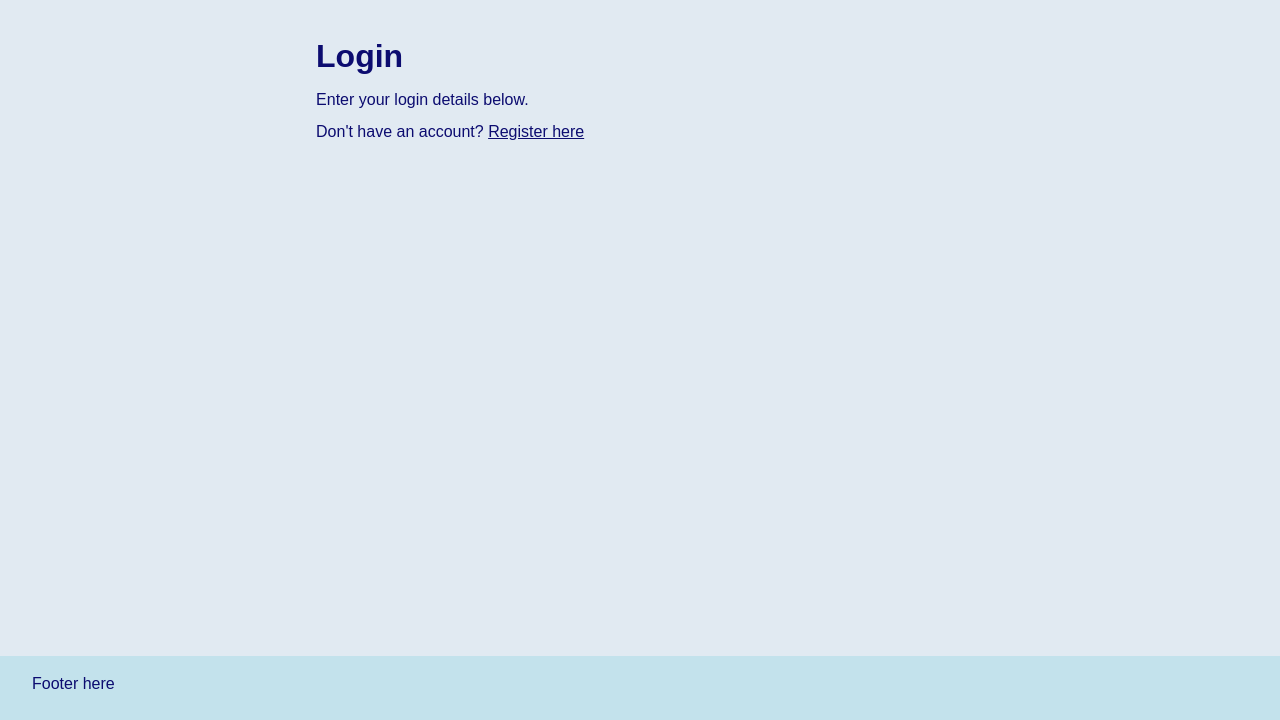
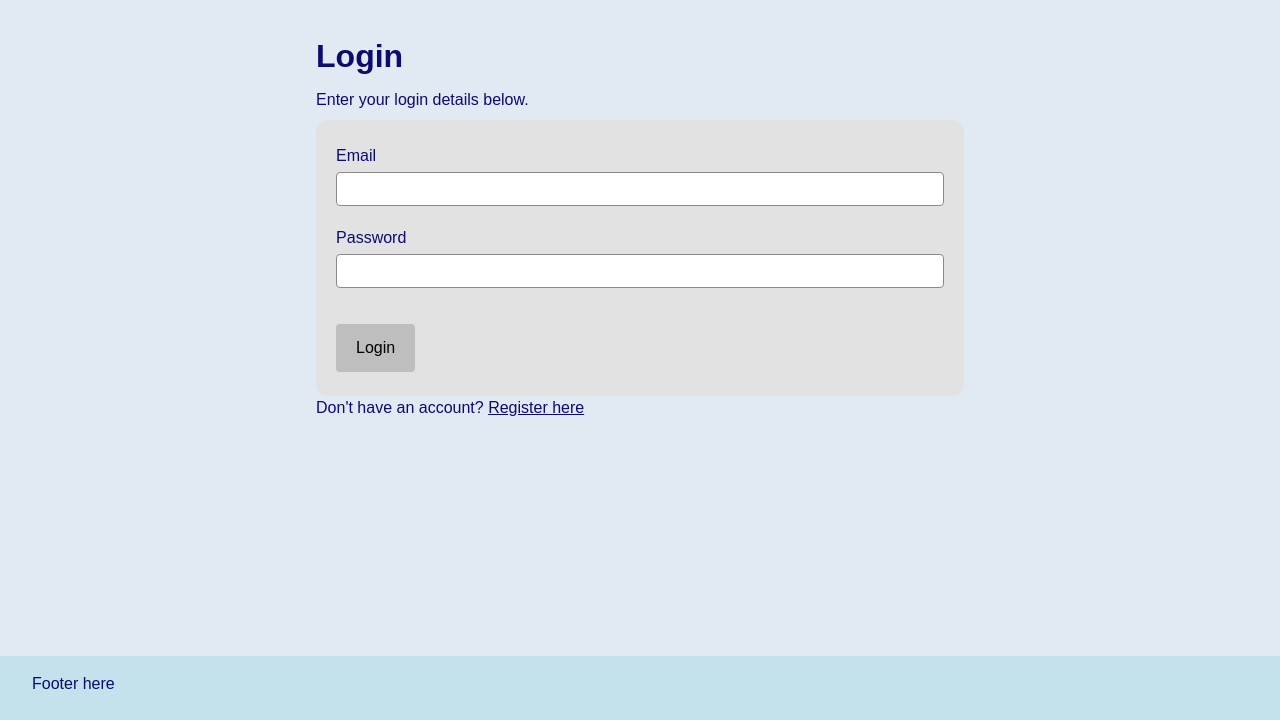
Before and after one commit to userr73/SimpleBloc, a Flask app: page /login in a window 1280 px wide. Shown: the part 80-800 px from the top of the page. Run offline with Flask 3, Linux system fonts and the light colour scheme; some libraries are stand-ins or nearby versions.

Commit message:
Complete the registration and login process and authenticate user

```diff
--- a/init_db.py
+++ b/init_db.py
@@ -3,9 +3,10 @@ WARNING: Running this file deletes any existing data if the database already exi
 """
 
 import sqlite3
+from application import app
 
 # Name of database and location of schema file
-DATABASE_NAME = 'simplebloc.db'
+DATABASE_NAME = app.config['DATABASE_NAME']
 SCHEMA_FILENAME = 'simplebloc-schema.sql'
 
 # Establish a connection to the database
--- a/routes/error_routes.py
+++ b/routes/error_routes.py
@@ -0,0 +1,6 @@
+from flask import render_template
+from application import app
+
+@app.errorhandler(401)
+def not_found_error(error):
+    return render_template('error/401.html'), 401
--- a/routes/public_routes.py
+++ b/routes/public_routes.py
@@ -1,6 +1,9 @@
-from flask import Flask, render_template
+from flask import render_template, redirect, url_for, request, flash, session
+from werkzeug.security import generate_password_hash, check_password_hash
 
 from application import app
+from utils.validators import validate_registration, validate_login
+from utils.db import get_db, query_all, query_one
 
 @app.get('/')
 def home():
@@ -12,11 +15,107 @@ def login_form():
     return render_template('public/login.html')
 
 
+@app.post('/login')
+def process_login_form():
+    form_data = {
+        'email': request.form.get('email', '').strip(),
+        'password': request.form.get('password', '').strip()
+    }
+
+    # Check the form for errors
+    errors = validate_login(form_data)
+
+    if errors:
+        # Re-render the form with error messages
+        flash('Login failed. Please check the form and try again.', 'error-message')
+        return render_template('public/login.html', data=form_data, errors=errors)
+
+    # Retrieve the user details from the database
+    sql = 'SELECT * FROM Users WHERE email = ?'
+    data = (form_data['email'],)
+    user = query_one(sql, data)
+
+    # Determine if the login is valid
+    if user:
+        # Check that the entered password is correct
+        valid_login = check_password_hash(user['password_hash'], form_data['password'] )
+    else:
+        # Invalid login - no user found with the entered email
+        valid_login = False
+
+    # Redirect to dashboard for valid login or
+    if valid_login:
+        # Set the session variable and redirect to the dashboard
+        session['user_id'] = user['user_id']
+        return redirect(url_for('dashboard'))
+    else:
+        # Generic error message for both cases of user not found and incorrect password
+        flash("Incorrect email or password", "error-message")
+
+        # Clear the password field and re-render the form with an error message
+        form_data['password'] = ''
+        return render_template('public/login.html', data=form_data)
+
+
 @app.get('/register')
 def register_form():
     return render_template('public/register.html')
 
 
-@app.get('/logout')
-def confirm_logout():
+@app.post('/register')
+def process_register_form():
+    form_data = {
+        'email': request.form.get('email', '').strip(),
+        'password': request.form.get('password', '').strip(),
+        'confirm_password': request.form.get('confirm_password', '').strip()
+    }
+
+    # Check for errors in the registration form
+    errors = validate_registration(form_data)
+
+    if errors:
+        # Flash an error message
+        flash('Registration form could not be completed. Please check the form and try again.', 'error-message')
+
+        # Re-render the form with error messages
+        return render_template('public/register.html', data=form_data, errors=errors)
+
+    # Check that the email does not already have an account
+    sql = 'SELECT email FROM Users WHERE email = ?'
+    data = (form_data['email'],)
+
+    existing_user = query_one(sql, data)
+
+    if existing_user:
+        flash('An account with this email address already exists. <a href="{url_for("login_form")}">Log in?</a>', 'error-message')
+        return render_template('public/register.html', data=form_data)
+
+     # Prepare database connection for adding a new user
+    conn = get_db()
+    cursor = conn.cursor()
+
+    # Add our new user
+    sql = '''
+        INSERT INTO Users
+            (email,
+            password_hash)
+        VALUES (?, ?)
+    '''
+
+    data = (
+        form_data['email'],
+        generate_password_hash(form_data['password']),
+    )
+
+    cursor.execute(sql, data)
+    conn.commit()
+    conn.close()
+
+    flash('Registration successful! Login below.', 'info-message')
+    return redirect(url_for('login_form'))
+
+
+@app.post('/logout-successful')
+def logout():
+    session.clear()
     return render_template('public/logout.html')
--- a/static/style.css
+++ b/static/style.css
@@ -67,6 +67,27 @@ header {
     nav {
         display: flex;
         gap: 2rem;
+    }
+}
+
+/* Flash messages */
+.message {
+    /* CHANGE/DELETE */
+    border: 1px solid grey;
+    background-color: lightgrey;
+    padding: 1rem;
+    margin: 1rem 0;
+
+    &.error-message {
+        /* CHANGE/DELETE */
+        border-color: crimson;
+        background-color: lightpink;
+    }
+
+    &.info-message {
+        /* CHANGE/DELETE */
+        border-color: forestgreen;
+        background-color: lightgreen;
     }
 }
 
--- a/templates/app/confirm-logout.html
+++ b/templates/app/confirm-logout.html
@@ -5,6 +5,10 @@
 {% block main %}
     <div class="narrow-content-container">
         <h1>Are you sure you want to log out?</h1>
-        <p>Click button below or whatever</p>
+        <form action="{{ url_for('logout') }}" method="post">
+            <button type="submit">Logout</button>
+
+            <a href="{{ url_for('dashboard') }}">Cancel</a>
+        </form>
     </div>
 {% endblock %}
--- a/templates/base/base.html
+++ b/templates/base/base.html
@@ -15,7 +15,7 @@
         <div class="wide-content-container">
             <div class="logo">SimpleBloc</div>
 
-            {% block nav required %}
+            {% block nav %}
             {% endblock %}
         </div>
     </header>
--- a/templates/base/public_base.html
+++ b/templates/base/public_base.html
@@ -4,6 +4,6 @@
     <nav>
         <a href="{{ url_for('home') }}">About</a>
         <a href="{{ url_for('register_form') }}">Register</a>
-        <a href="{{ url_for('dashboard') }}">Login</a>
+        <a href="{{ url_for('login_form') }}">Login</a>
     </nav>
 {% endblock %}
--- /dev/null
+++ b/templates/partials/flash-message.html
@@ -0,0 +1,11 @@
+{# Displays a message div, intended for both form errors and confirmation messages #}
+
+{% with messages = get_flashed_messages(with_categories=true) %}
+{% if messages %}
+    {% for category, message in messages %}
+        <div class="message {{ category }}">
+            {{ message }}
+        </div>
+    {% endfor %}
+{% endif %}
+{% endwith %}
--- a/templates/public/login.html
+++ b/templates/public/login.html
@@ -1,3 +1,12 @@
+{# Create an empty errors dictionary if one does not exist #}
+{% if errors is not defined %}
+    {% set errors = {} %}
+{% endif %}
+
+{% if data is not defined %}
+    {% set data = {} %}
+{% endif %}
+
 {% extends 'base/public_base.html' %}
 
 {% block title %}Login to SimpleBloc{% endblock %}
@@ -7,6 +16,25 @@
         <h1>Login</h1>
         <p>Enter your login details below.</p>
 
+        {# Show invalid login or successful reigstration message #}
+        {% include "partials/flash-message.html" %}
+
+        <form action="{{ url_for('process_login_form') }}" method="post">
+            <div class="form-group">
+                <label for="email">Email</label>
+                <input type="email" name="email" id="email" value="{{ data.get('email', '') }}">
+                <div class="form-group-error">{{ errors.get('email', '') }}</div>
+            </div>
+
+            <div class="form-group">
+                <label for="password">Password</label>
+                <input type="password" name="password" id="password" value="{{ data.get('password', '') }}">
+                <div class="form-group-error">{{ errors.get('password', '') }}</div>
+            </div>
+
+            <button type="submit">Login</button>
+        </form>
+
         <p>Don't have an account? <a href="{{ url_for('register_form') }}">Register here</a></p>
     </div>
 {% endblock %}
```
Also changed, not shown: routes/app_routes.py (+19 -2 lines), templates/error/401.html (added, +10 -0 lines), templates/public/register.html (+34 -0 lines), utils/db.py (added, +24 -0 lines), utils/validators.py (+38 -0 lines).
